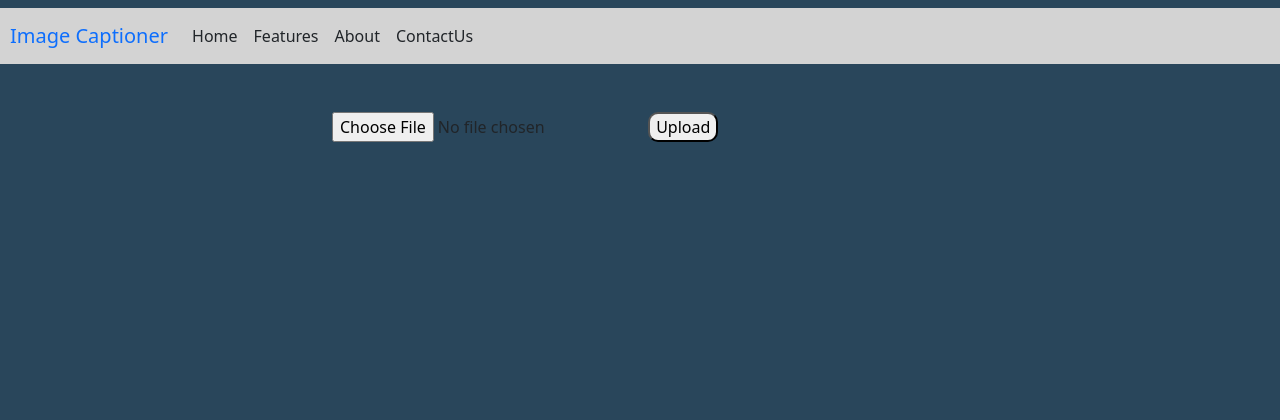
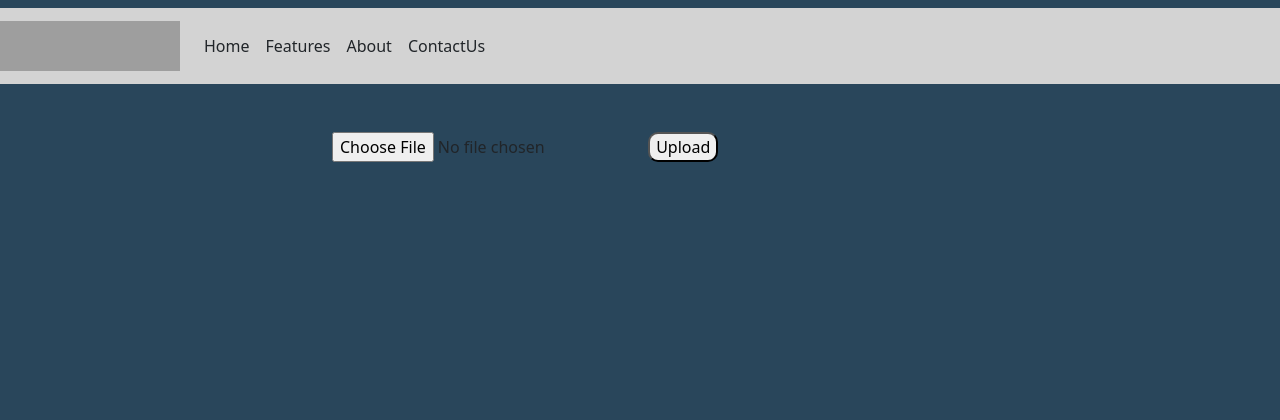
Before and after one commit to Chetan-Sagathiya/Image-Caption-Generator, a Django app: page / in a window 1280 px wide. Shown: the top 420 px of the page. Run offline with Django 3.2, Linux system fonts and the light colour scheme; parts of the project's set-up code (start-up, migrations or seed data) failed here and were passed over; grey boxes are pictures that could not be loaded.

Commit message:
favicon and logo for website added

```diff
--- a/web/templates/base.html
+++ b/web/templates/base.html
@@ -12,13 +12,16 @@
     <link rel="stylesheet" href="https://cdnjs.cloudflare.com/ajax/libs/font-awesome/4.7.0/css/font-awesome.min.css">
 
     <link href="{% static 'css/main.css'%}" rel="stylesheet"/>
-
+    <link rel="icon" href="{% static 'images/favicon.png' %}" type="image/gif" sizes="16x16">
 
     <title>Image Captioner!</title>
   </head>
   <body>
     <nav class="navbar navbar-expand-lg navbar-custom mt-2">
-      <span class="padding-left"><a class="navbar-brand font-weight-bold">Image Captioner</a></span>
+      <!-- <span class="padding-left"><a class="navbar-brand font-weight-bold">Image Captioner</a></span> -->
+      <a class="navbar-brand" href="#">
+        <img src="{% static 'images/logo.png' %}" width="180" height="50" alt="alta">
+      </a>
       <button class="navbar-toggler" type="button" data-toggle="collapse" data-target="#navbarNav" aria-controls="navbarNav" aria-expanded="false" aria-label="Toggle navigation">
         <span class="navbar-toggler-icon"></span>
       </button>
```
